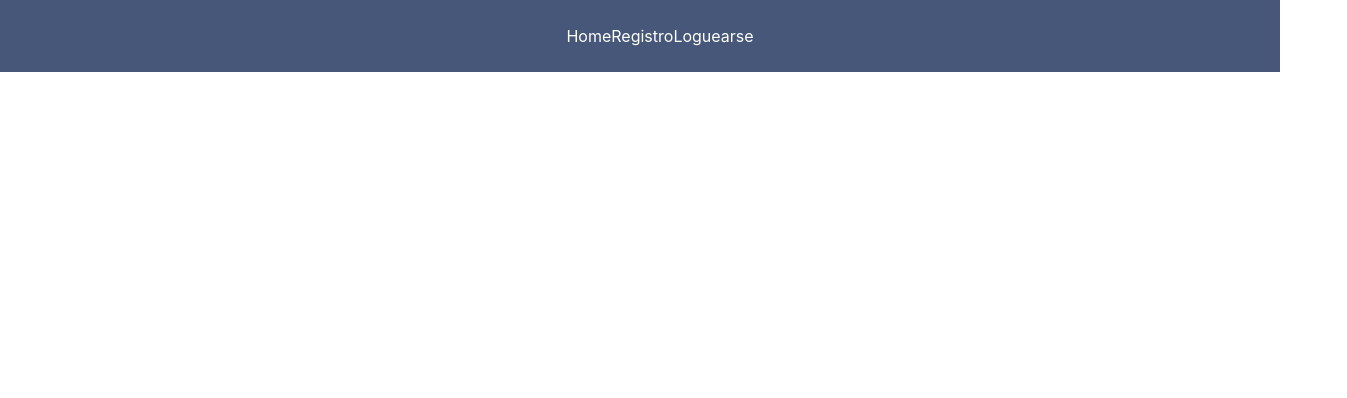
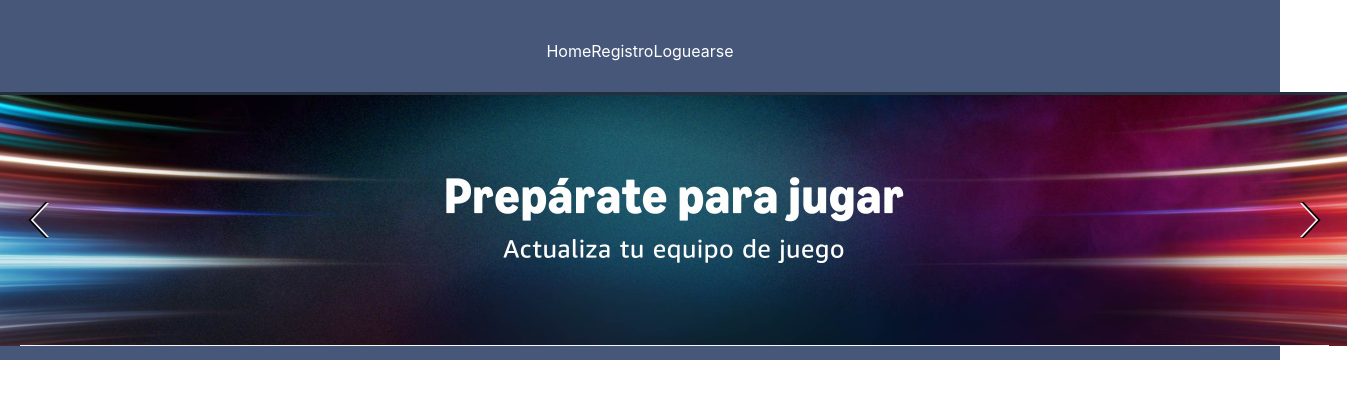
Before and after one commit to EzeMoreira/my-app, a React (Create React App) app: page / in a window 1280 px wide. Shown: the top 398 px of the page, 1347 px wide, since content can reach past the window. Built offline with nearby package versions, Linux system fonts and the light colour scheme.

Commit message:
modificacion en estilo mas cartel imagen agregada

```diff
--- a/src/App.css
+++ b/src/App.css
@@ -31,3 +31,8 @@ a{
   color: white;
   text-decoration: none;
 }
+
+Nav ul{
+  padding: 15px;
+  text-align: center;
+}
--- a/src/App.js
+++ b/src/App.js
@@ -1,6 +1,6 @@
 import './App.css';
 import { Route, Routes, BrowserRouter as Router, Link } from 'react-router-dom';
-
+import cartel from "./cartelNav.png"
 function App() {
 
   return (
@@ -19,6 +19,7 @@ function App() {
                 </Link>
               </ul>
             </nav>
+            <img src={cartel} className="AppLogo" alt="Cartel-de-juego"/>
           </div>
       </Router>
   );
```
Also changed, not shown: src/cartelNav.png (added), 1 other file (tests, documents, lock files or other folders).
